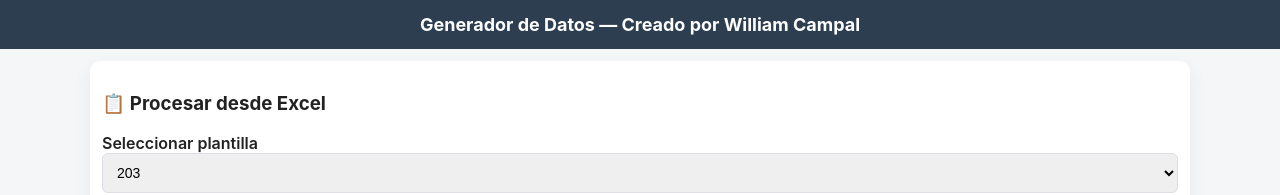
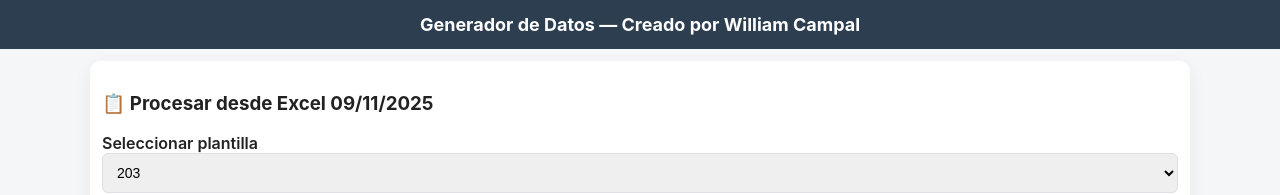
Before and after one commit to NETSPEED-2024/REPORTE-DE-DATOS-EXCEL-, a plain HTML site: page index.html in a window 1280 px wide. Shown: the top 195 px of the page. Drawn offline with Linux system fonts and the light colour scheme.

Commit message:
Update index.html

```diff
--- a/index.html
+++ b/index.html
@@ -29,7 +29,7 @@ legend{font-weight:700}
 <div class="container">
 
 <div class="card">
-  <h3>📋 Procesar desde Excel</h3>
+  <h3>📋 Procesar desde Excel 09/11/2025</h3>
 
   <label>Seleccionar plantilla</label>
   <select id="sheetType">
```
